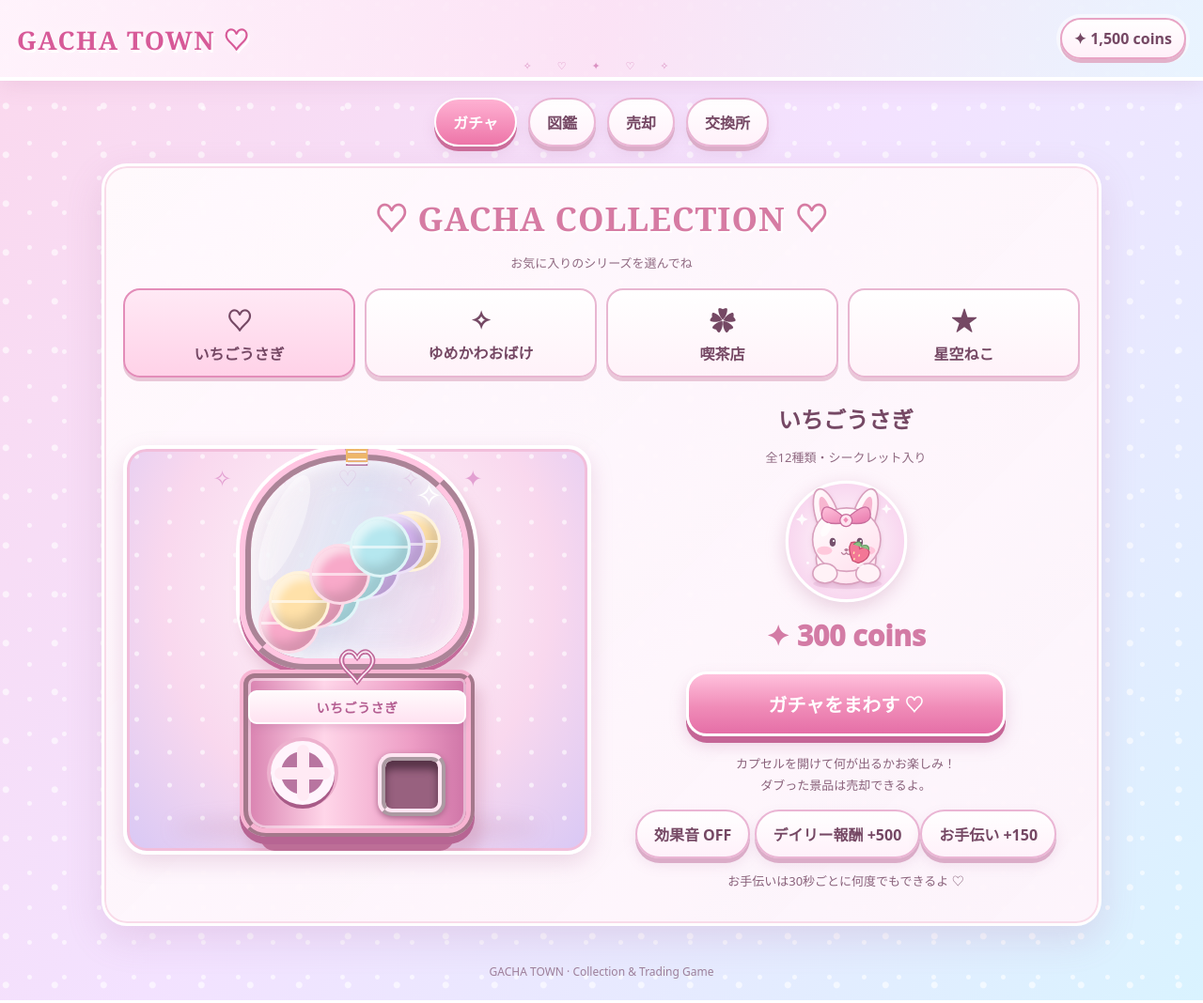
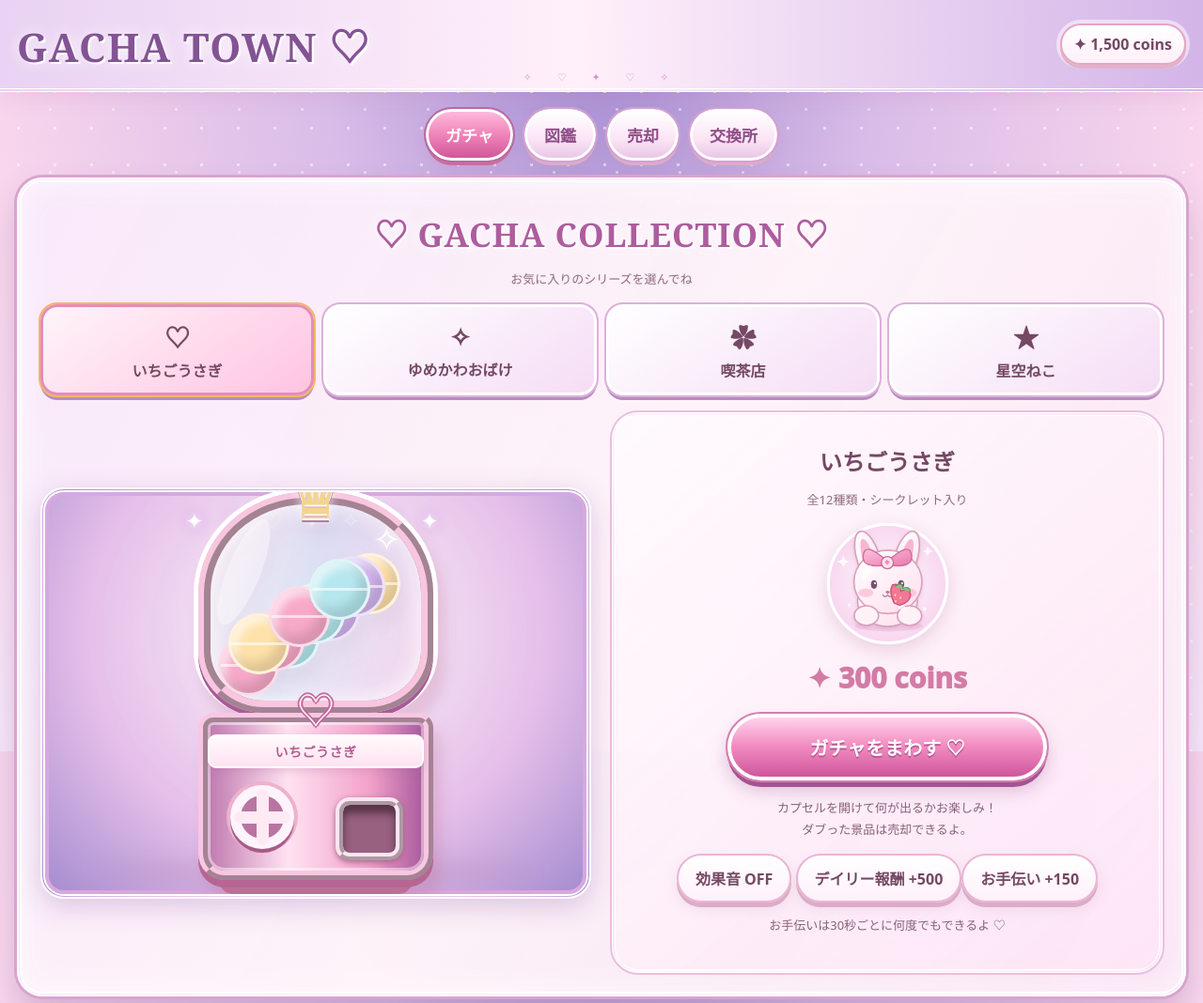
Before and after one commit to ydc6bcdf44-spec/gacha-town, a plain HTML site: page index.html in a window 1280 px wide. Shown: the top 1068 px of the page at 94% size. Drawn offline with Linux system fonts and the light colour scheme.

Commit message:
Apply dreamy ornate lavender and pink Gacha Town styling

```diff
--- a/index.html
+++ b/index.html
@@ -227,6 +227,30 @@ h1{font-family:Georgia,serif;letter-spacing:1px;text-shadow:2px 2px #fff}
 .slot{border:8px ridge #ffe5f2;box-shadow:inset 0 9px 8px #573348,0 2px 6px #a66589}
 .art svg{filter:drop-shadow(2px 7px 3px #8a6a8a33)}
 .featured-art{height:135px;margin:0 auto 12px;display:flex;justify-content:center;align-items:center}.featured-art img{height:100%;width:auto;max-width:100%;filter:drop-shadow(0 6px 10px #bf83a755)}.featured-placeholder{font-size:42px;color:#e7a0c9}
+
+/* Dreamy ornate Gacha Town game skin */
+body{background:radial-gradient(ellipse at 50% 5%,#a38bd1 0%,#d9bce8 33%,#f9d6ed 72%,#f7e7fa 100%);background-attachment:fixed}
+body:before{content:"";position:fixed;inset:0;pointer-events:none;opacity:.5;background-image:radial-gradient(#fff 1.5px,transparent 2px),radial-gradient(#fff 1px,transparent 2px);background-size:39px 39px,67px 67px;background-position:0 0,20px 16px}
+header{background:linear-gradient(90deg,#e9d2f3,#fff0fa 48%,#d3b5e8);border-bottom:4px double #fff;min-height:98px}
+.logo{font-size:clamp(24px,4.5vw,42px);color:#835394;text-shadow:2px 2px #fff,0 0 15px #fff;font-family:Georgia,serif}
+.shell{max-width:1350px;position:relative}
+.panel{background:linear-gradient(120deg,#f8e9fbf2,#fff5f9f5 50%,#f8e4f4f2);border:5px double #fff;box-shadow:0 0 0 3px #d9a4cf,0 20px 35px #72508044,inset 0 0 35px #fff9}
+.tab{background:linear-gradient(#fff,#fbe4f5 60%,#e9c7e7);border:3px solid #fff;outline:2px solid #d3a0d2;color:#8e4b86;font-size:17px}
+.tab.active{background:linear-gradient(#ffb8db,#ed7fb6 55%,#cf5899);outline-color:#b96aa4}
+h1{color:#ad5d9e;font-family:Georgia,serif;text-shadow:2px 2px #fff,0 0 14px #fff}
+.series button{background:linear-gradient(145deg,#fff,#f5ddf5);border:3px solid #fff;outline:2px solid #dcb0dc;box-shadow:0 5px 0 #b88cbd}
+.series button.selected{background:linear-gradient(145deg,#fff4f9,#ffc4e2);outline-color:#f2b767}
+.machine-area{background:radial-gradient(ellipse at 50% 35%,#fff6 0%,#e5bfe9 60%,#a48bcf 100%);border:5px double #fff;box-shadow:inset 0 0 0 4px #d7a8df,0 8px 30px #9a6baf55}
+.machine-area:before{content:"✦ ✧ ♡ ✦ ✧ ♡ ✦";font-size:23px;letter-spacing:8px;color:#fff;text-shadow:0 0 8px #fff,0 0 15px #b665d3}
+.machine:before{content:"♛";font-size:68px;color:#f4d48e;text-shadow:0 2px #fff,0 4px #b677a2,0 0 12px #fff}
+.globe{border:13px ridge #f8c6df;box-shadow:inset 0 0 30px #fff,0 5px 0 #a85b98,0 0 0 5px #fff}
+.base{background:linear-gradient(90deg,#bf79af,#ffe2f1 37%,#f3a1ca 75%,#a85a9d);border:10px ridge #f8c7e1}
+.bigbtn{background:linear-gradient(#ffd4ed,#f28bc0 48%,#cf569d);border:4px solid #fff;outline:2px solid #d67fb0;border-radius:999px;box-shadow:0 7px 0 #a65392,0 10px 19px #94518b55;text-shadow:0 2px #b85b96}
+.controls{background:linear-gradient(140deg,#fff9,#ffe5f6bb);border:4px double #fff;outline:2px solid #e8c0e0;border-radius:28px;padding:22px 12px}
+.item{background:linear-gradient(#fff,#fff0f8);border:3px solid #fff;outline:1px solid #e3b5d4}
+.art{background:radial-gradient(#fff,#fbe2f2 65%,#decdf0)}
+.modal{background:linear-gradient(#fff,#fbe5f5);border:6px double #fff;outline:3px solid #e5acd2}
+@media(max-width:700px){header{min-height:70px}.logo{font-size:21px}.tab{font-size:12px;outline-width:1px}.controls{padding:13px 8px}.panel{padding:12px}.machine-area{min-height:340px}}
 </style>
 </head>
 <body>
```
